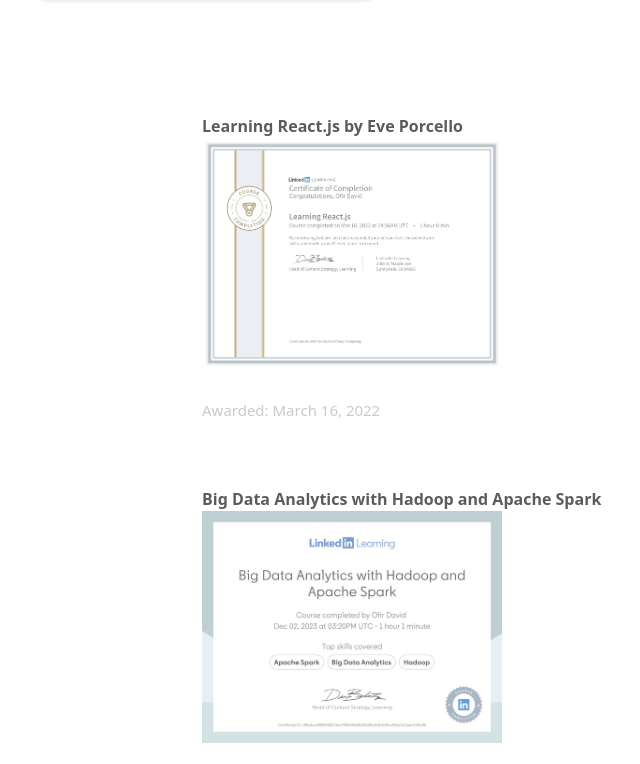
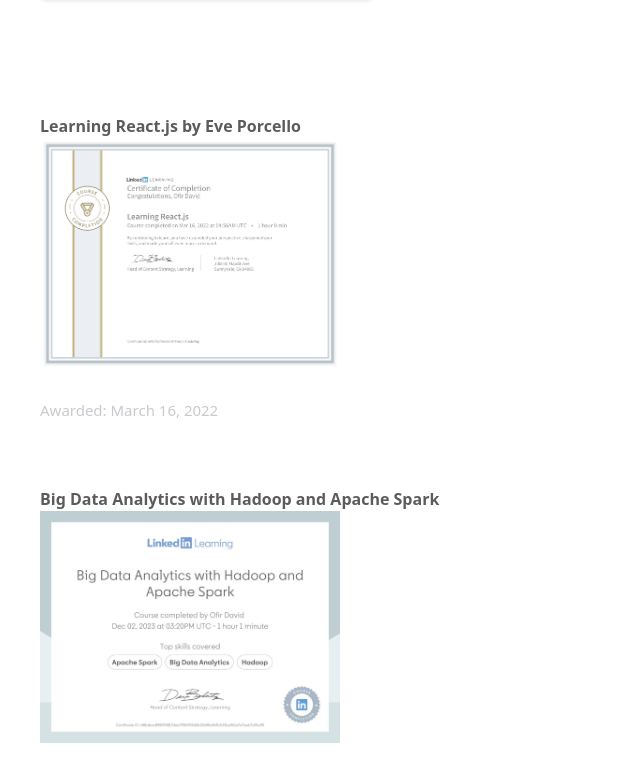
Before and after one commit to davidofir/davidofir.github.io, a React (Create React App) app: page / in a window 1280 px wide. Shown: the part 2956-3720 px from the top of the page, without its empty margins (100-740 px from the left). Built offline with nearby package versions, Linux system fonts and the light colour scheme.

Commit message:
removed unnecessary whitespace

```diff
--- a/src/components/homepage/certification.jsx
+++ b/src/components/homepage/certification.jsx
@@ -9,9 +9,6 @@
 		<React.Fragment>
 			<div className="certification">
 
-					<div className="certification-left-side">
-
-				</div>
 				<div className="certification-right-side">
 						<div className="certification-title">{title}</div>
 						<img className="certification-image" src={img_source}/>
--- a/src/pages/styles/certifications.css
+++ b/src/pages/styles/certifications.css
@@ -35,7 +35,6 @@
 
 .certifications-certification {
 	padding-top: 0px;
-	padding-left: 35px;
 	padding-bottom: 20px;
 	border-left: 2px solid #f4f4f5;
 	width: 100%;
```
